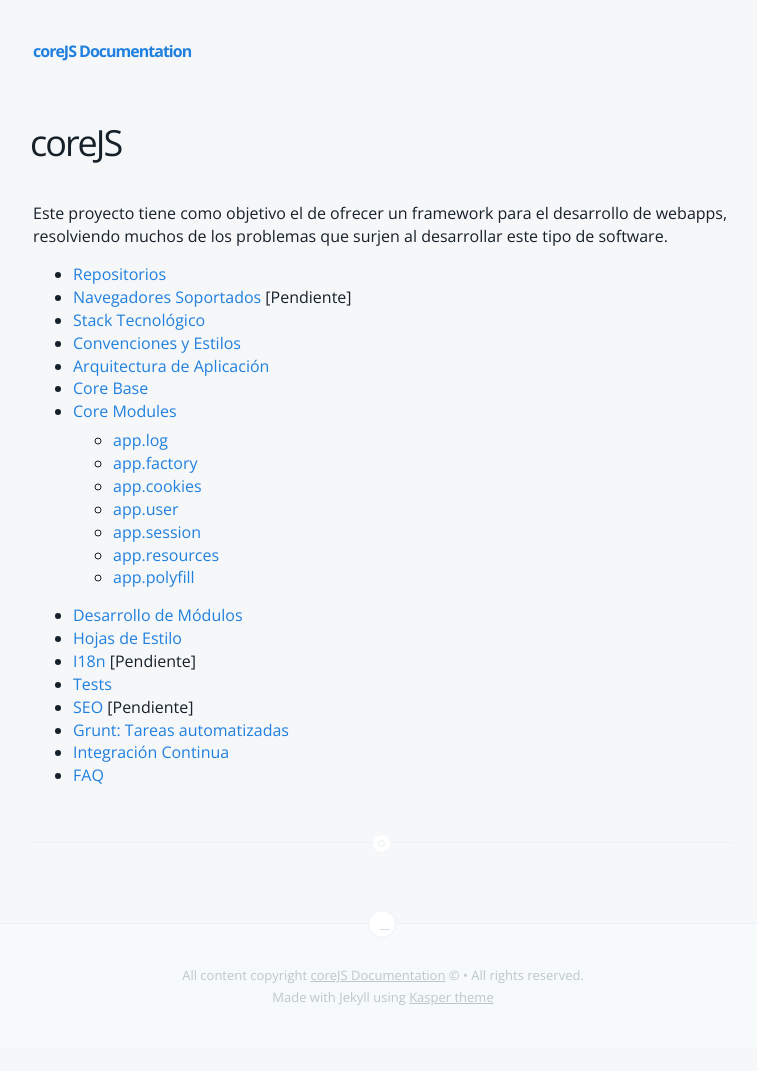
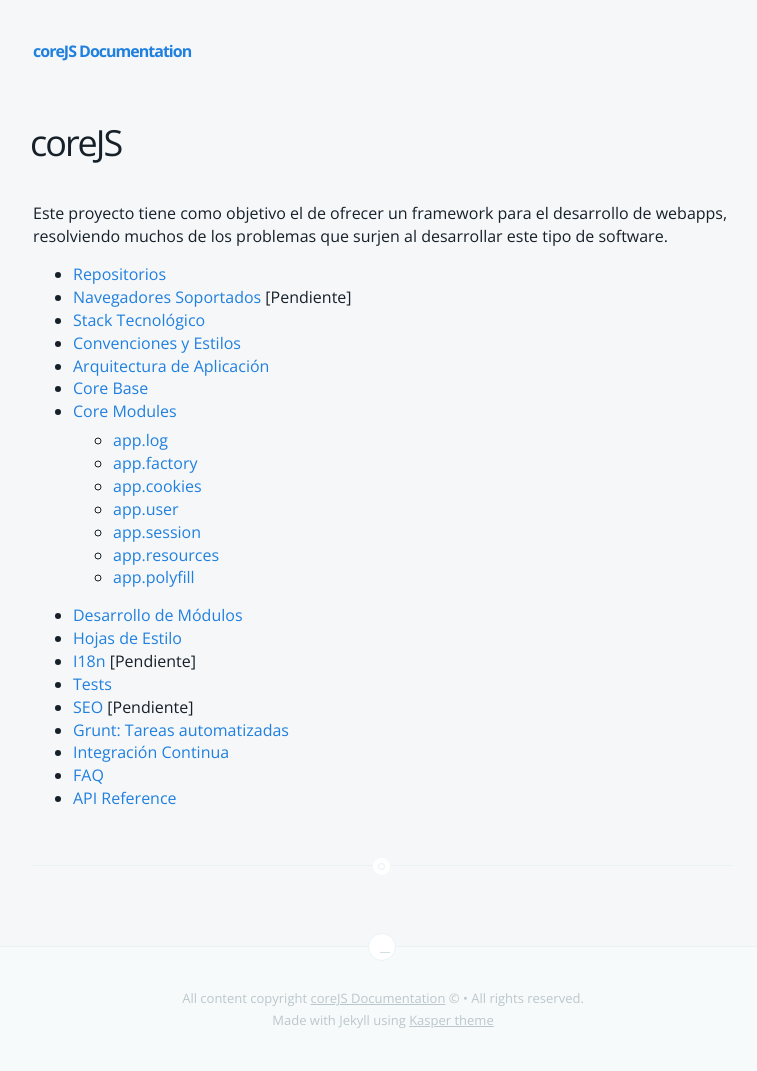
Before and after one commit to bq-devtools/corejs-doc, a Jekyll site: the page built from index.md, in a window 1280 px wide. Shown: the whole page, without its empty margins (257-1014 px from the left). Built offline with Jekyll 4.4.1, drawn with Linux system fonts in a browser that asks for light colours; Markdown is read by kramdown in place of the engine named in the settings; before the commit the page ends 1048 px from its top, so only the background shows below that.

Commit message:
Index with JSDoc link

```diff
--- a/index.md
+++ b/index.md
@@ -29,3 +29,4 @@ Este proyecto tiene como objetivo el de ofrecer un framework para el desarrollo
 * [Grunt: Tareas automatizadas](grunt)
 * [Integración Continua](ci)
 * [FAQ](faq)
+* [API Reference](jsdoc)
```
